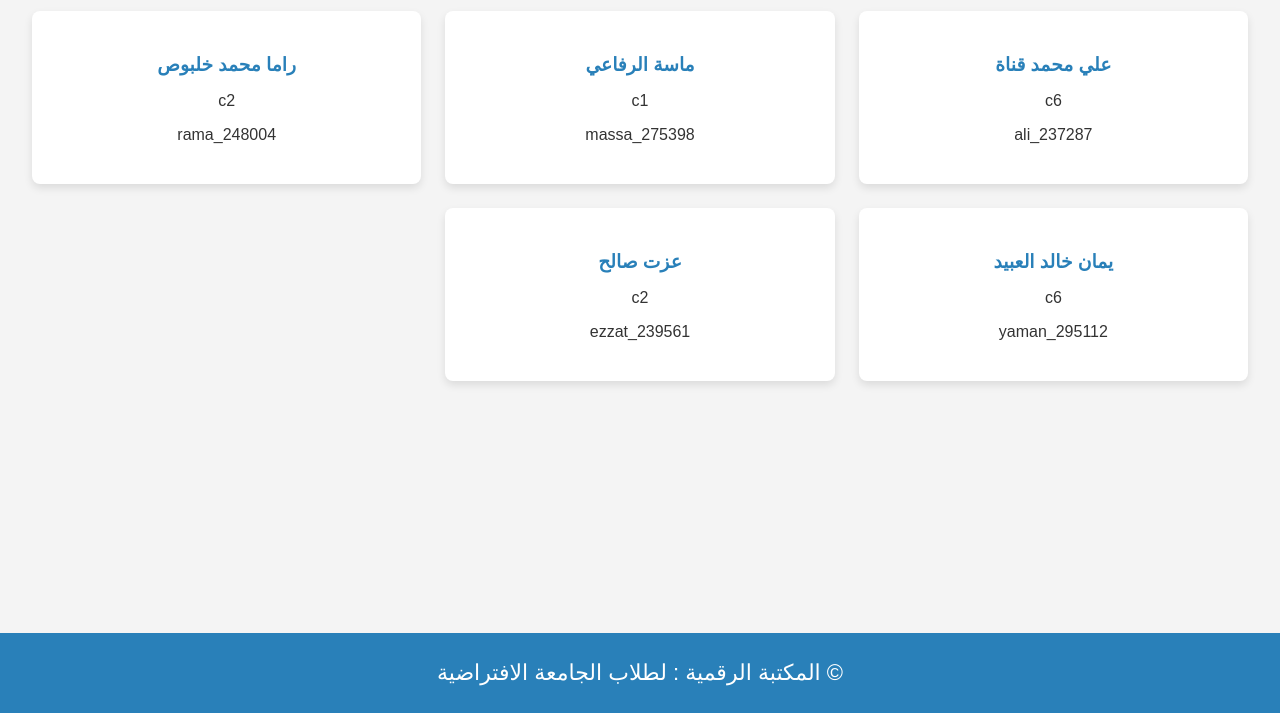
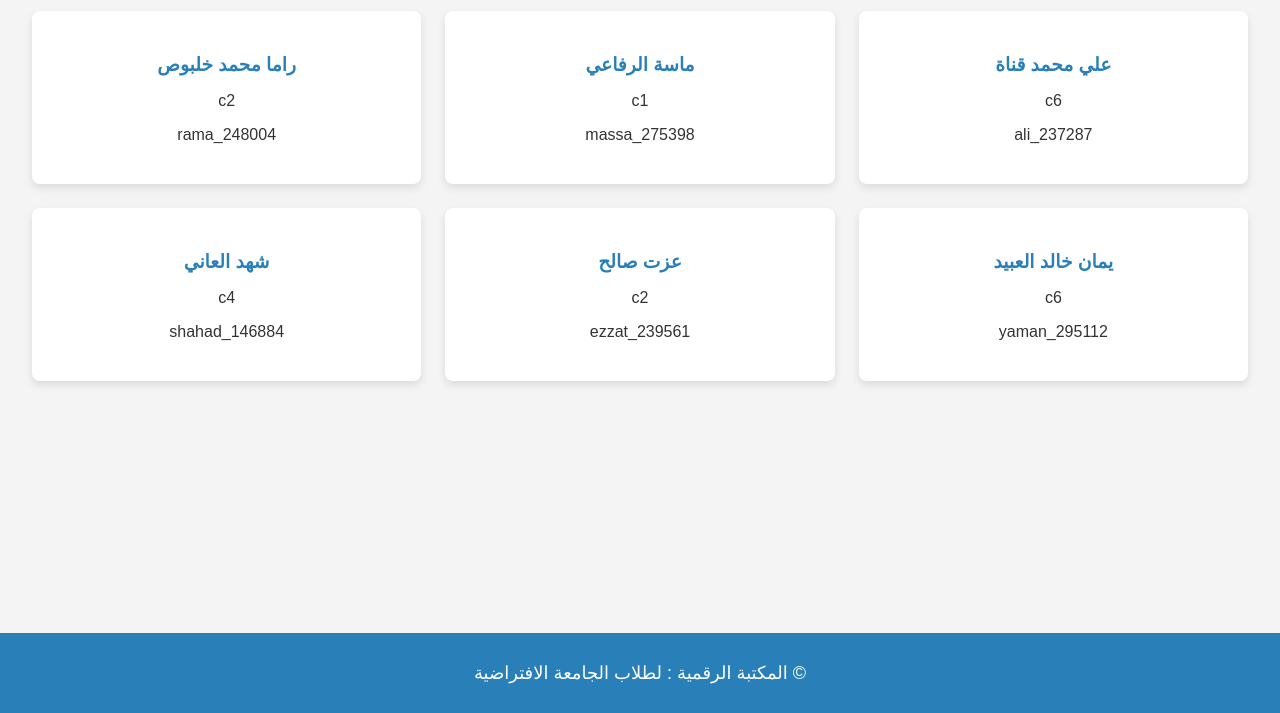
Before and after one commit to ali-kanat/My-project, a plain HTML site: page about.html in a window 1280 px wide. Shown: the part 577-1290 px from the top of the page. Drawn offline with Linux system fonts and the light colour scheme.

Commit message:
update status

```diff
--- a/about.html
+++ b/about.html
@@ -57,6 +57,11 @@
                     <p>c2</p>
                     <p> ezzat_239561</p>
                 </div>
+                <div class="team-card">
+                    <h3>شهد العاني</h3>
+                    <p>c4</p>
+                    <p>shahad_146884</p>
+                </div>
             </div>
         </section>
     </main>
--- a/assets/CSS/about.css
+++ b/assets/CSS/about.css
@@ -83,6 +83,7 @@ header .logo {
 
 .team-card:hover {
     transform: translateY(-5px);
+    box-shadow: 0 2px 15px rgb(0 0 0 / 20%);
 }
 
 .team-card h3 {
@@ -95,7 +96,7 @@ header .logo {
     justify-content: center;
     align-items: center;
     color: #ffffff;
-    font-size: 22px;
+    font-size: 18px;
     margin-top: 220px;
     background-color: #2980b9;
 }
--- a/assets/CSS/home.css
+++ b/assets/CSS/home.css
@@ -110,7 +110,7 @@ header .logo {
     justify-content: center;
     align-items: center;
     color: #ffffff;
-    font-size: 22px;
+    font-size: 18px;
     margin-top: 220px;
     background-color: #2980b9;
 }
```
Also changed, not shown: assets/JS/books.js (line endings or trailing spaces).
